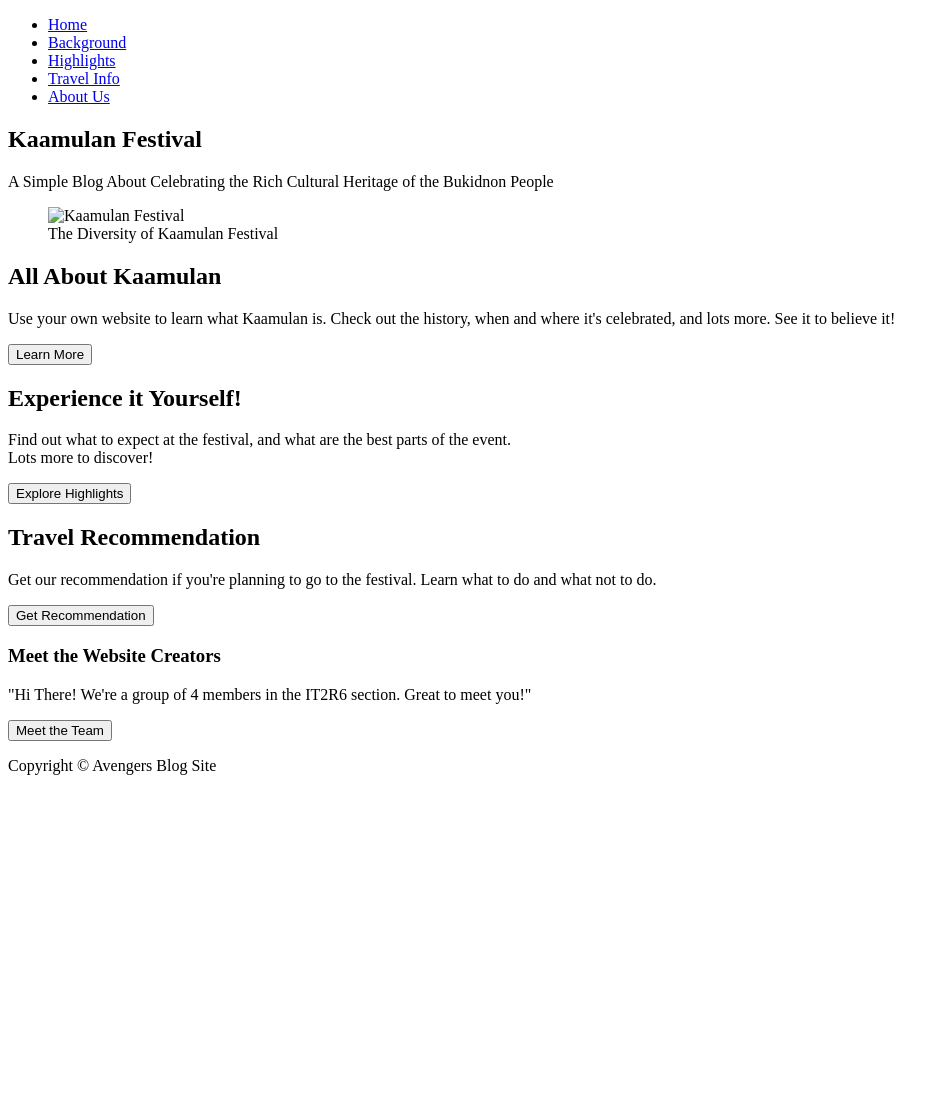
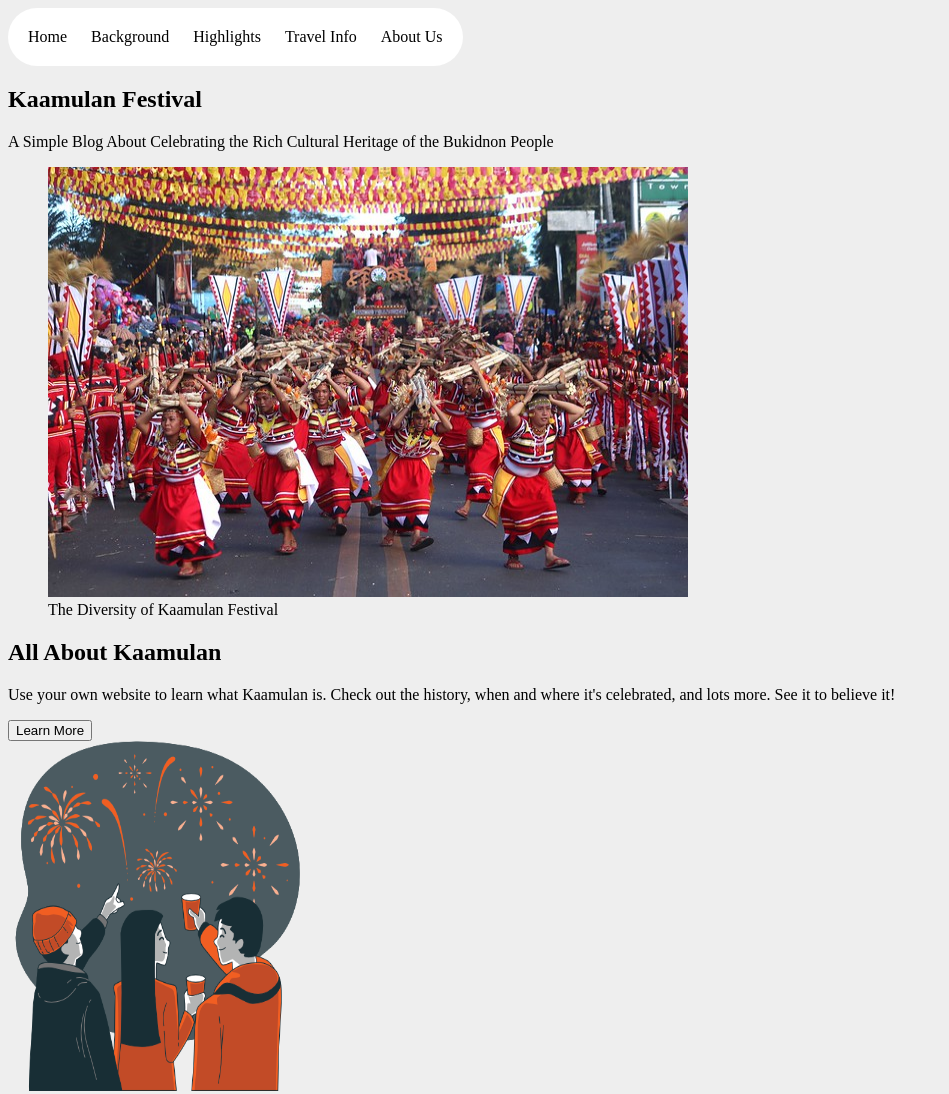
Before and after one commit to 0xPrImOx0/avengers_blog, a plain HTML site: page index.html in a window 1280 px wide. Shown: the top 1094 px of the page, without its empty margins (0-949 px from the left). Before the commit the page ends 800 px from the top, so only its background shows below. Drawn offline with Linux system fonts and the light colour scheme.

Commit message:
Added images

```diff
--- a/index.html
+++ b/index.html
@@ -7,6 +7,8 @@
     <meta name="author" content="Avengers">
     <meta name="viewport" content="width=device-width, initial-scale=1.0">
     <title>Kaamulan Festival 2024</title>
+    <link rel="stylesheet" href="style.css">
+    <link rel="icon" href="buk_seal.svg" type="image/svg+xml">
 </head>
 <body>
     <header>
@@ -36,7 +38,7 @@
             <h1>Kaamulan Festival</h1>
             <p>A Simple Blog About Celebrating the Rich Cultural Heritage of the Bukidnon People</p>
             <figure>
-                <img src="" alt="Kaamulan Festival" title="One of the dances of Bukidnon ethnic tribal groups">
+                <img src="kaamulan_dance.jpg" alt="Kaamulan Festival" title="One of the dances of Bukidnon ethnic tribal groups" width="640px" height="430px">
                 <figcaption>
                     The Diversity of Kaamulan Festival
                 </figcaption>
@@ -50,12 +52,14 @@
         </section>
 
         <section>
+            <img src="highlights_image.png" alt="highlights background image" width="300px" height="350px">
             <h2>Experience it Yourself!</h2>
             <p>Find out what to expect at the festival, and what are the best parts of the event.<br>Lots more to discover!</p>
             <button type="button">Explore Highlights</button>
         </section>
 
         <section>
+            <img src="travelinfo_background.png" alt="travel info background image" width="300px" height="350px">
             <h2>Travel Recommendation</h2>
             <p>Get our recommendation if you're planning to go to the festival. Learn what to do and what not to do.</p>
             <button type="button">Get Recommendation</button>
--- a/style.css
+++ b/style.css
@@ -0,0 +1,29 @@
+body {
+    background-color: #eee;
+}
+
+nav ul {
+    list-style-type: none;
+    margin: 0;
+    padding: 0;
+    background-color: #fff;
+    display: inline-block;
+    border-radius: 50px;
+    padding-left: 10px;
+    padding-right: 10px;
+}
+
+nav ul li {
+    display: inline-block;
+}
+
+nav ul li a {
+    display: block;
+    padding: 20px 10px;
+    text-decoration: none;
+    color: #000;
+}
+
+nav ul li a:hover {
+    color: #400;
+}
```
Also changed, not shown: highlights_image.png (added), kaamulan_dance.jpg (added), travelinfo_background.png (added).
